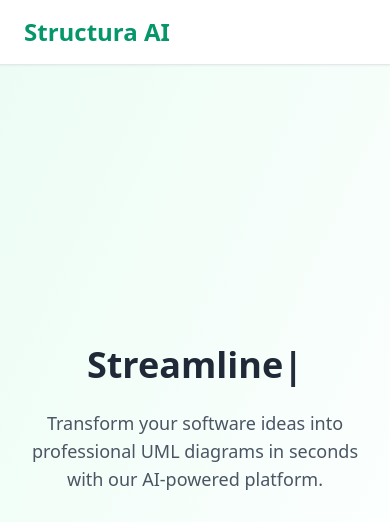
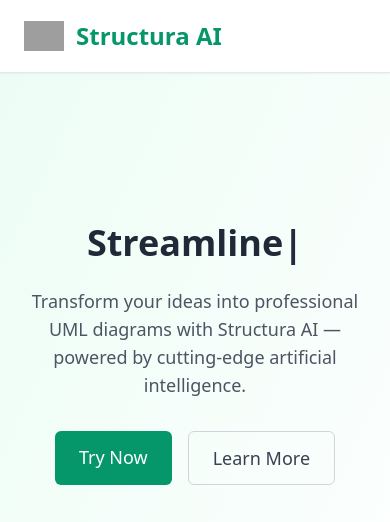
Before and after one commit to gkkousik/Structura_AI, a Flask app: page / in a window 390 px wide. Shown: the top 522 px of the page. Run offline with Flask 3, Linux system fonts and the light colour scheme; grey boxes are pictures that could not be loaded.

Commit message:
Update index.html

```diff
--- a/templates/index.html
+++ b/templates/index.html
@@ -20,10 +20,13 @@
 
 <body class="text-gray-900 font-sans">
 
-  <!-- Navigation -->
+  <!-- Header -->
   <header class="w-full bg-white border-b fixed top-0 z-50 shadow-sm">
     <div class="max-w-7xl mx-auto px-6 py-4 flex justify-between items-center">
-      <div class="text-2xl font-bold text-green-600">Structura AI</div>
+      <div class="flex items-center space-x-3">
+        <img src="static/logo.png" alt="Structura Logo" class="h-10 w-10 object-contain" />
+        <span class="text-2xl font-bold text-green-600">Structura AI</span>
+      </div>
       <nav class="hidden md:flex space-x-6 text-gray-700 font-medium">
         <a href="#features" class="hover:text-green-600">Features</a>
         <a href="#achievements" class="hover:text-green-600">Achievements</a>
@@ -33,22 +36,27 @@
   </header>
 
   <!-- Hero Section -->
-  <section class="flex items-center justify-center min-h-screen pt-20 bg-gradient-to-br from-green-50 to-white">
-    <div class="max-w-3xl text-center px-6">
+  <section class="flex items-center justify-center min-h-screen pt-24 bg-gradient-to-br from-green-50 to-white">
+    <div class="max-w-4xl text-center px-6">
       <h1 class="text-4xl md:text-5xl font-extrabold mb-6">
         <span id="typing-text" class="typing text-gray-800"></span>
       </h1>
       <p class="text-gray-600 text-lg mb-8">
-        Transform your software ideas into professional UML diagrams in seconds with our AI-powered platform.
+        Transform your ideas into professional UML diagrams with Structura AI — powered by cutting-edge artificial intelligence.
       </p>
       <div class="flex justify-center space-x-4">
         <a href="/login" class="bg-green-600 text-white px-6 py-3 rounded-md text-lg hover:bg-green-700 transition">Try Now</a>
         <a href="#features" class="border border-gray-300 text-gray-700 px-6 py-3 rounded-md text-lg hover:border-green-600 hover:text-green-600 transition">Learn More</a>
       </div>
+
+      <!-- Hero Image -->
+      <div class="mt-10 flex justify-center">
+        <img src="static/logo.png" alt="UML Hero Illustration" class="w-64 md:w-80 h-auto rounded-lg shadow-md" />
+      </div>
     </div>
   </section>
 
-  <!-- Features -->
+  <!-- Features Section -->
   <section id="features" class="py-24 bg-white">
     <div class="max-w-6xl mx-auto px-6 text-center">
       <h2 class="text-3xl font-bold mb-12">Powerful Features</h2>
@@ -69,7 +77,7 @@
     </div>
   </section>
 
-  <!-- Achievements -->
+  <!-- Achievements Section -->
   <section id="achievements" class="py-24 bg-gray-50">
     <div class="max-w-6xl mx-auto px-6 text-center">
       <h2 class="text-3xl font-bold mb-12">Our Achievements</h2>
```
